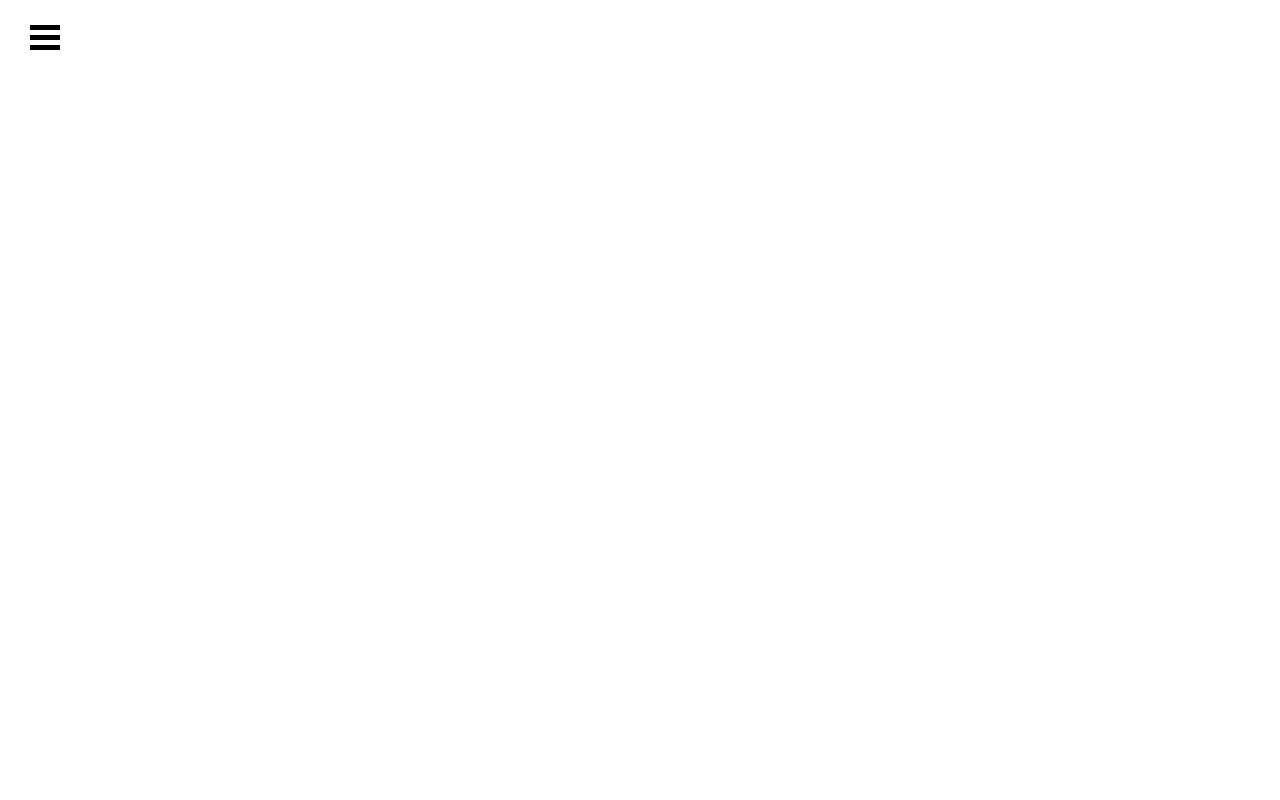
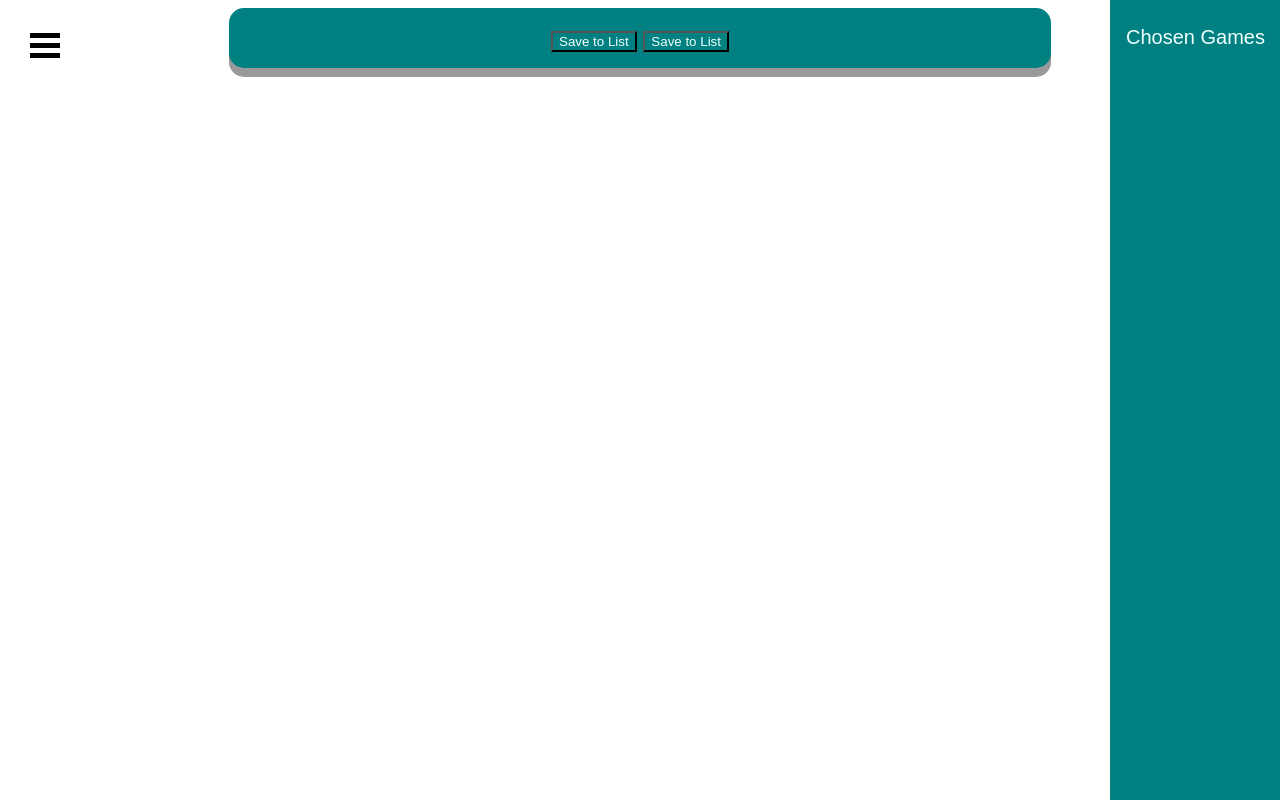
Before and after one commit to Lohse54/WebAngularMini, a website: page WebMini/Page1.html in a window 1280 px wide. Drawn offline with nearby package versions, Linux system fonts and the light colour scheme.

Commit message:
New sidebar 2.0 (twix update)
There is another sidebar (fixed), which updates a list when "save to list" is pushed, listing the game in the sidebar.
Mostly CSS work

```diff
--- a/WebMini/Page1.html
+++ b/WebMini/Page1.html
@@ -19,19 +19,28 @@
     <link rel="stylesheet" href="Style.css">
 </head>
 
-<body>
+<body ng-controller="gameCtrl"> <!--Needs controller for Angular functionality in Script AddGame.js-->
+
+
+<div class="sidenav">
+    <a href="#gamesChosen">Chosen Games</a>
+    <!--Creates list of elements, updates automatically when the list from the AddGame.js is changed.-->
+    <a ng-repeat="game in games">{{game}}</a>
+
+</div>
 
 <!--The sidebar menu, with the buger icon, unanimated-->
 <div id="sidebar">
+    <!-- The burger menu logo, hard coded-->
     <div class="toggle-btn" onclick="toggleSidebar()">
         <span></span>
         <span></span>
         <span></span>
-    </div> <!-- The burger menu logo, hard coded-->
+    </div>
 
     <ul>
-        <li>My account</li>
-        <li>Saved Games</li>
+        <li>My Account</li>
+        <li>Settings (in the works)</li>
         <li>Log out</li>
     </ul>
 
@@ -39,7 +48,13 @@
 
 <main>
 
+    <div class="center">
 
+    <form ng-submit="addGame()"> <!--Uses funtion addGame() from AddGame.js-->
+        <input type="submit" value="Save to List" ng-click="gameName = 'God of War'" ng-model="gameName" >
+        <input type="submit" value="Save to List" ng-click="gameName = 'Infamous: Second Son'" ng-model="gameName" >
+    </form>
+    </div>
 
 
 
--- a/WebMini/Style.css
+++ b/WebMini/Style.css
@@ -1,14 +1,48 @@
 /*To bar menu*/
 
-* {
-    margin: 0;
-    padding: 0;
 
+* { /* For all */
     font-family: sans-serif;
-
 }
 
-#sidebar { /*The sidebar*/
+/* The fixed menu */
+.sidenav {
+    height: 100%;
+    width: 170px;
+    position: fixed;
+    z-index: 1;
+    top: 0;
+    right: 0;
+    background-color:teal;
+    overflow-x: hidden;
+    padding-top: 20px;
+}
+
+.sidenav a {
+    padding: 6px 8px 6px 16px;
+    text-decoration: none;
+    font-size: 20px;
+    color: azure;
+    display: block;
+}
+
+.sidenav a:hover {
+    color: darkslategray;
+}
+
+.main {
+    margin-left: 160px; /* Same as the width of the sidenav */
+    font-size: 28px; /* Increased text to enable scrolling */
+    padding: 0px 10px;
+}
+
+@media screen and (max-height: 450px) {
+    .sidenav {padding-top: 15px;}
+    .sidenav a {font-size: 18px;}
+}
+
+
+#sidebar { /*The Animated sidebar*/
 
     position: fixed;
     width: 200px;
@@ -44,3 +78,26 @@
     margin: 5px 0;
 
 }
+
+
+
+.center {
+    margin: auto;
+    width: 60%;
+    border: none;
+    padding: 16px 32px;
+    font-size: 24px;
+    text-align: center;
+    cursor: pointer;
+    outline: none;
+    color: azure;
+    background-color: teal;
+    border-radius: 15px;
+    box-shadow: 0 9px #999;
+
+}
+
+input[type=submit], input[type=button] {
+    background-color: teal;
+    color: azure;
+}
```
Also changed, not shown: WebMini/TildeJava.js (line endings or trailing spaces).
